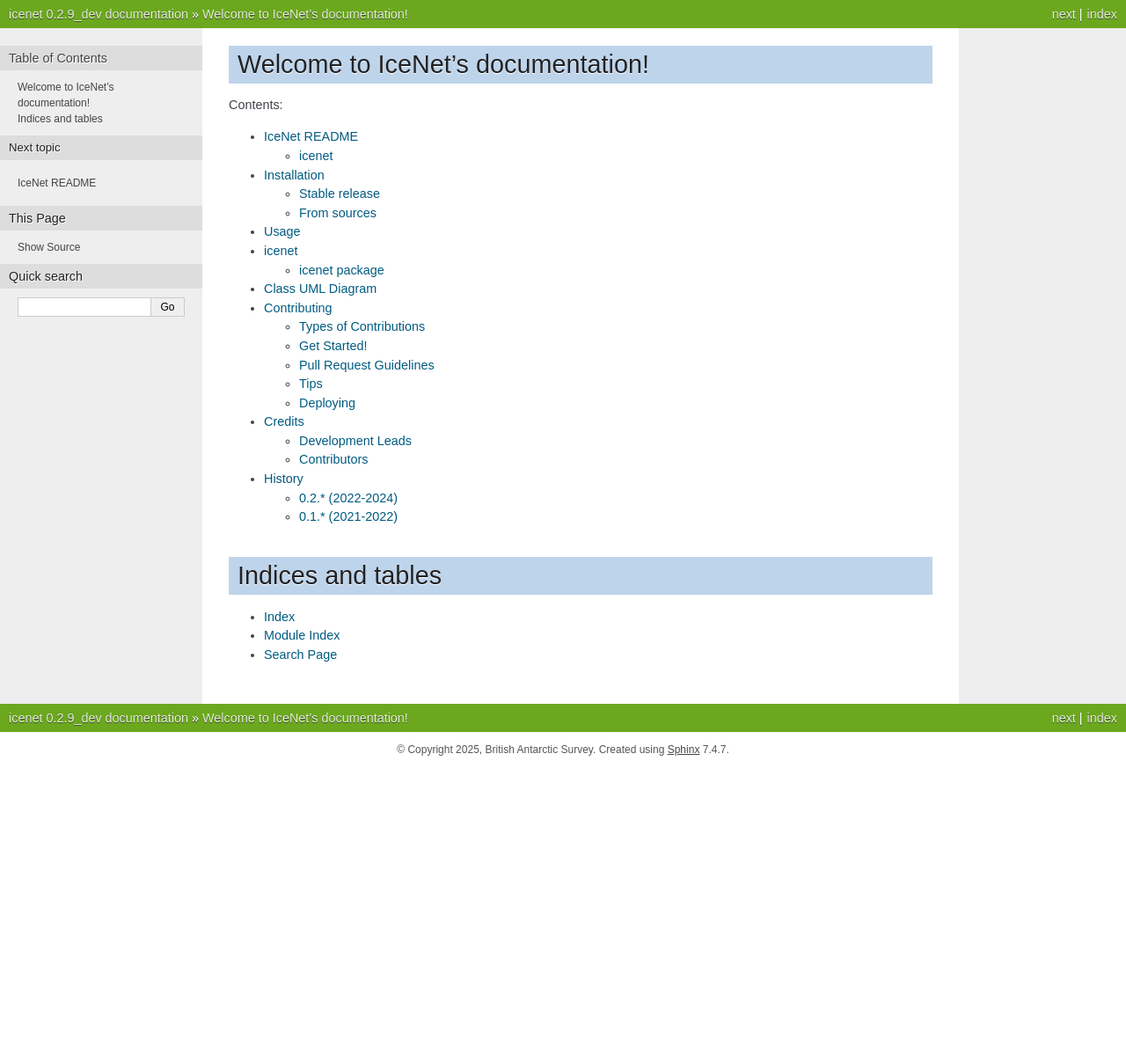
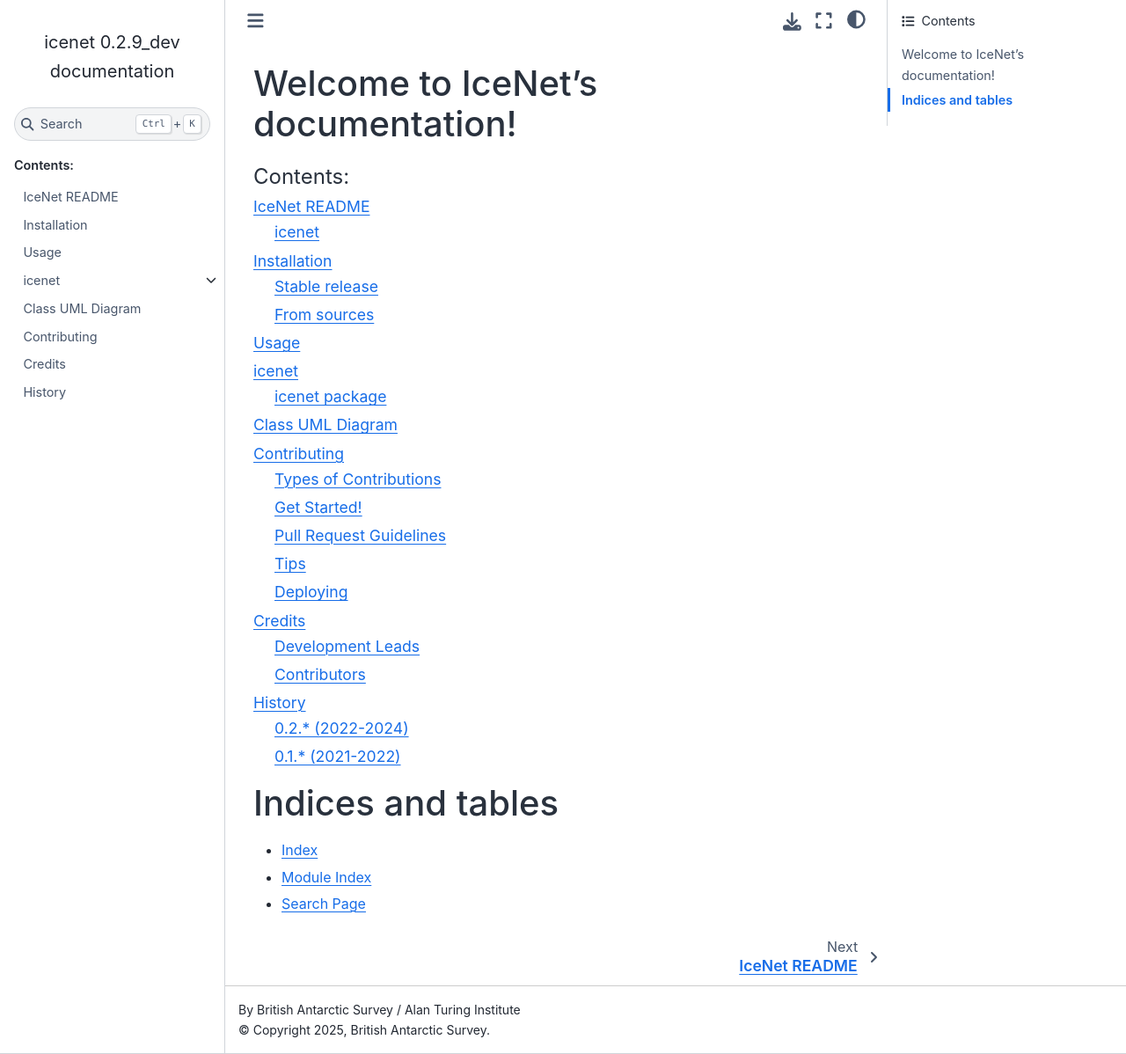
Before and after one commit to icenet-ai/icenet, a Sphinx documentation site: the page built from docs/index.rst, in a window 1280 px wide and 1198 px high. Shown: the whole window at 88% size. Built offline with Sphinx 7.4.7 and the Sphinx Book theme 1.1.4, drawn with Linux system fonts in a browser that asks for light colours.

Commit message:
Dev #20: Update docs theme to 'sphinx-book-theme'

```diff
--- a/docs/conf.py
+++ b/docs/conf.py
@@ -72,7 +72,7 @@
 #
 # This is also used if you do content translation via gettext catalogs.
 # Usually you set "language" from the command line for these cases.
-language = None
+language = "en"
 
 # List of patterns, relative to source directory, that match files and
 # directories to ignore when looking for source files.
@@ -91,7 +91,7 @@
 # The theme to use for HTML and HTML Help pages.  See the documentation for
 # a list of builtin themes.
 #
-html_theme = 'nature'
+html_theme = 'sphinx_book_theme'
 
 # Theme options are theme-specific and customize the look and feel of a
 # theme further.  For a list of options available for each theme, see the
--- a/docs/requirements.txt
+++ b/docs/requirements.txt
@@ -1,5 +1,6 @@
 jinja2>=3.1.3
-Sphinx
 myst_parser
 pylint
+Sphinx
+sphinx-book-theme
 sphinxcontrib-kroki
```
